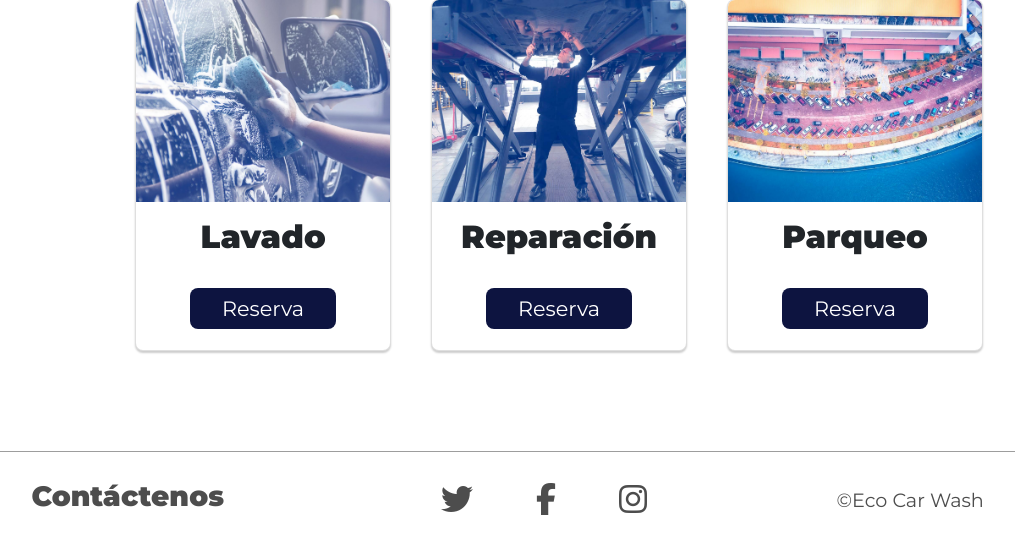
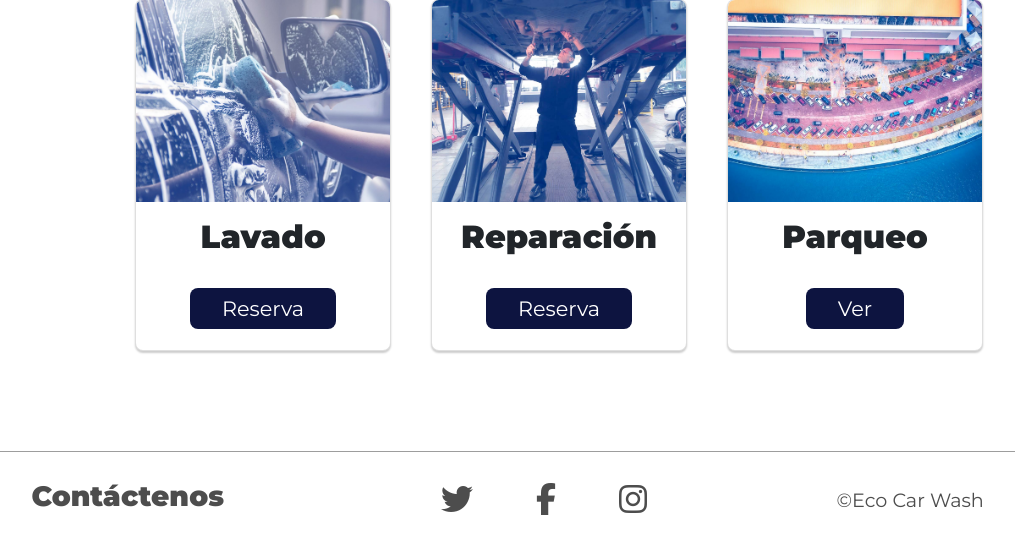
Before and after one commit to sgiraldo776/eco-car-wash, a PHP site: page /GIT/vistas/servicios/servicios.php in a window 1280 px wide. Shown: the part 178-732 px from the top of the page, without its empty margins (81-1096 px from the left). Run offline with PHP 8.4, Linux system fonts and the light colour scheme; some libraries are stand-ins or nearby versions.

```diff
--- a/vistas/servicios/servicios.php
+++ b/vistas/servicios/servicios.php
@@ -75,7 +75,7 @@
         <div class="card">
             <img src="../../img/serv-03.jpg" alt="">
             <h2>Parqueo</h2>
-            <a href="parqueo/parqueo.php"><button class="btn btn-color">Reserva</button></a>
+            <a href="parqueo/parqueo.php"><button class="btn btn-color">Ver</button></a>
         </div>
     </div>
 
```
